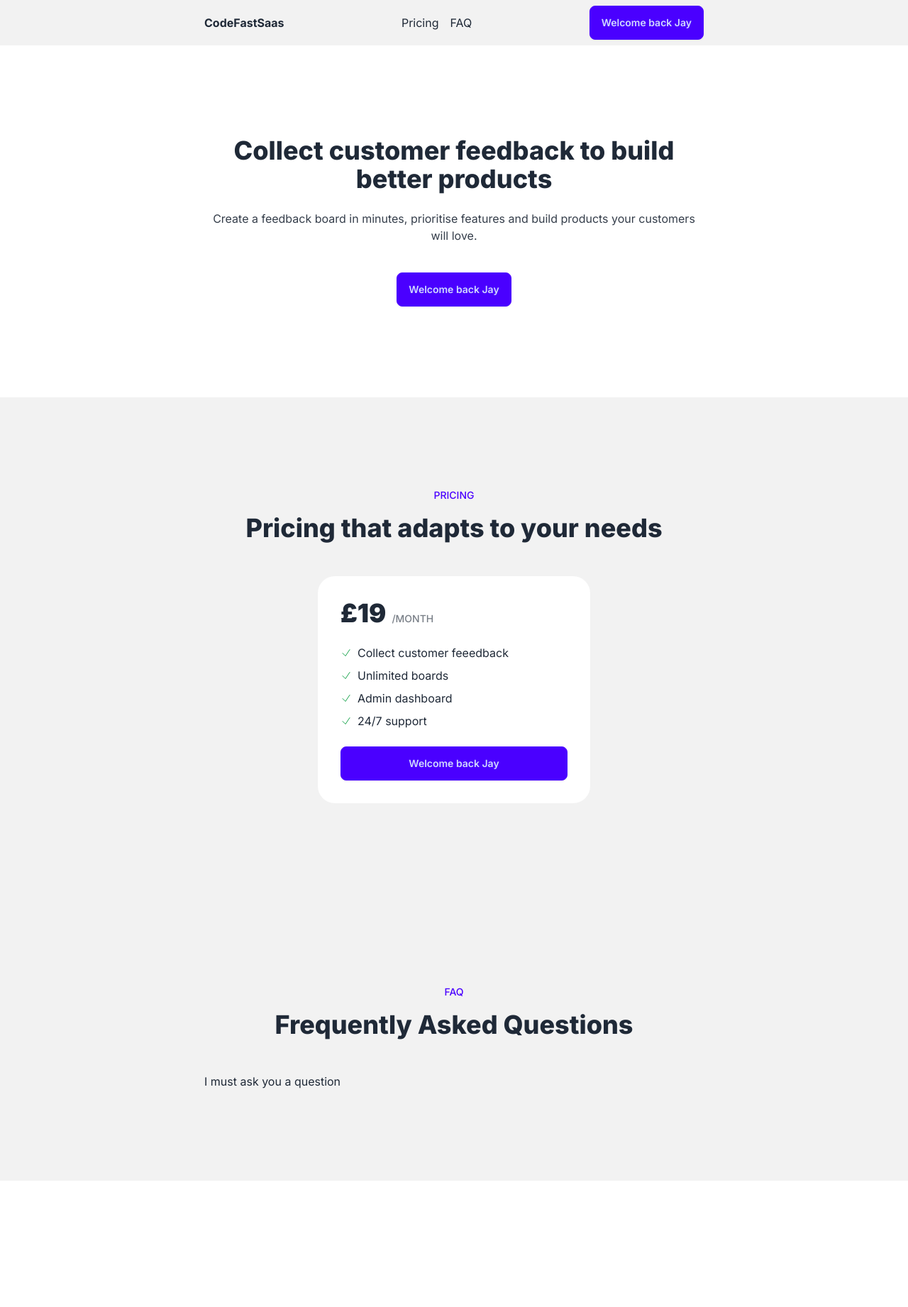
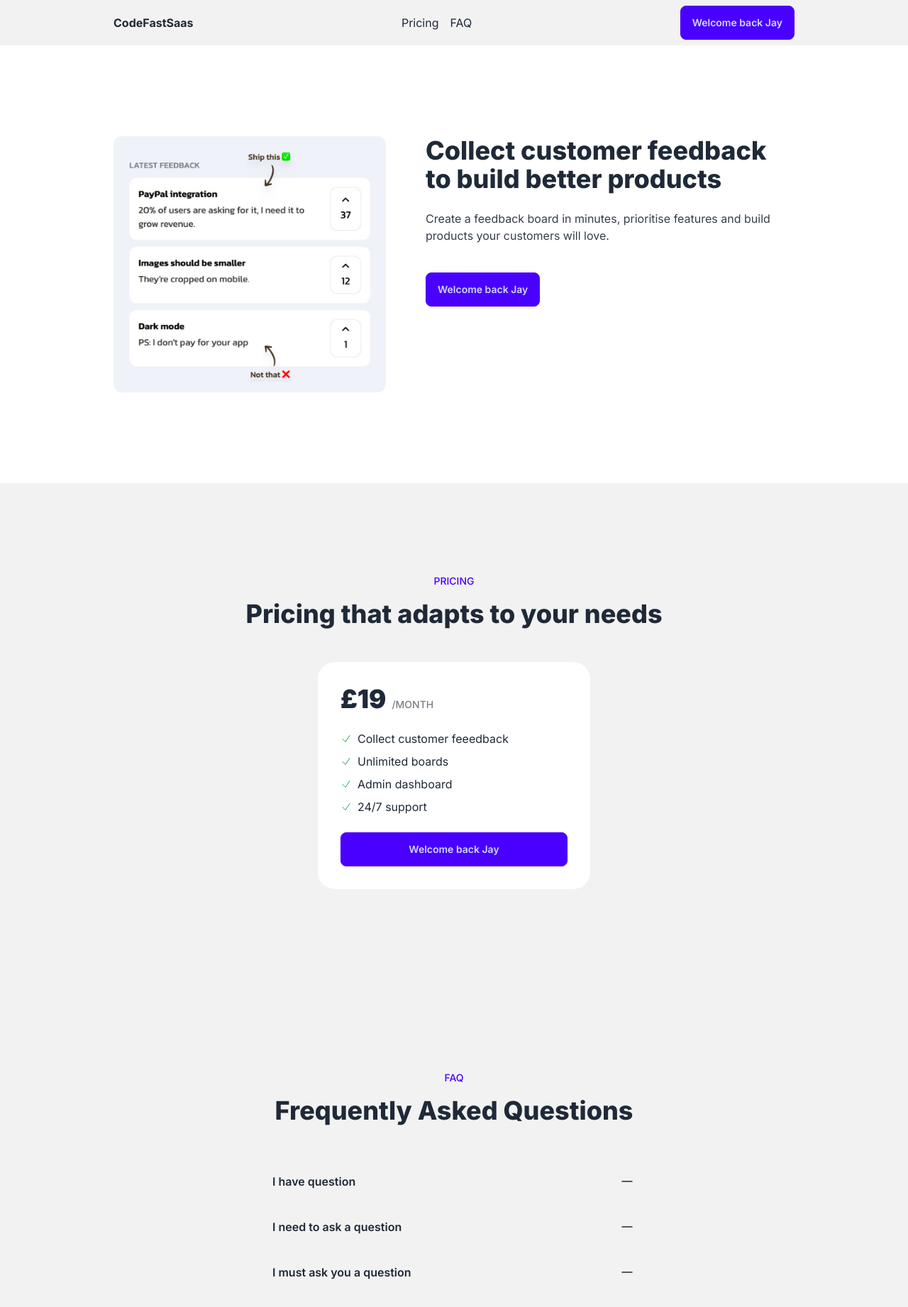
Before and after one commit to JaySConfig/codeFast, a Next.js app: page / in a window 1280 px wide. Shown: the top 1842 px of the page at 71% size. Before the commit the page ends 1664 px from the top, so only its background shows below. Built offline with nearby package versions, Linux system fonts and the light colour scheme.

Commit message:
added image to hero section

```diff
--- a/app/layout.js
+++ b/app/layout.js
@@ -10,7 +10,7 @@ export const metadata = {
 
 export default function RootLayout({ children }) {
   return (
-    <html lang="en" data-theme="light">
+    <html lang="en" data-theme="light" className="scroll-smooth">
       <body className={inter.className}>{children}</body>
     </html>
   );
--- a/app/page.js
+++ b/app/page.js
@@ -1,5 +1,7 @@
 import ButtonLogin from "@/components/ButtonLogin";
 import FAQListItem from "@/components/FAQListItem";
+import Image from "next/image";
+import productDemo from "@/app/productDemo.jpeg";
 
 
 export default function Home() {
@@ -12,11 +14,11 @@ export default function Home() {
 
     {/* header */}
     <section className="bg-base-200 ">
-      <div className="max-w-3xl mx-auto flex justify-between items-center px-8 py-2 ">
+      <div className="max-w-5xl mx-auto flex justify-between items-center px-8 py-2 ">
       <div className="font-bold">CodeFastSaas</div>
         <div className="space-x-4 max-md:hidden">
-        <a className="link link-hover">Pricing</a>
-        <a className="link link-hover">FAQ</a>
+        <a className="link link-hover" href="#pricing">Pricing</a>
+        <a className="link link-hover" href="#FAQ">FAQ</a>
         </div>
         <div>
           <ButtonLogin isLoggedIn={isLoggedIn} name ={name}/>
@@ -25,16 +27,21 @@ export default function Home() {
     </section>
 
     {/* hero */}
-      <section className="text-center py-32 px-8 max-w-3xl mx-auto">
-        <h1 className="text-4xl font-extrabold mb-6">Collect customer feedback to build better products</h1>
-        <div className="opacity-90 mb-10">
-          Create a feedback board in minutes, prioritise features and build products your customers will love.
+      <section className="text-center lg:text-left py-32 px-8 max-w-5xl mx-auto flex flex-col lg:flex-row gap-14 items-center lg:items-start">
+
+        <Image src={productDemo} alt="Product demo" className="w-96 rounded-xl saturate-200" />
+
+        <div>
+          <h1 className="text-4xl font-extrabold mb-6">Collect customer feedback to build better products</h1>
+          <div className="opacity-90 mb-10">
+            Create a feedback board in minutes, prioritise features and build products your customers will love.
+          </div>
+          <ButtonLogin isLoggedIn={isLoggedIn} name = {name} />
         </div>
-        <ButtonLogin isLoggedIn={isLoggedIn} name = {name} />
       </section>
 
       {/* pricing */}
-      <section className="bg-base-200">
+      <section className="bg-base-200" id="pricing">
       <div className="py-32 px-8 max-w-3xl mx-auto">
         <p className="text-sm uppercase font-medium text-center text-primary mb-4">Pricing</p>
         <h2 className="text-3xl lg:text-4xl font-extrabold mb-12 text-center ">
@@ -81,22 +88,20 @@ export default function Home() {
 
       {/* FAQ */}
 
-      <section className="bg-base-200">
+      <section className="bg-base-200" id="FAQ">
       <div className="py-32 px-8 max-w-3xl mx-auto">
           <p className="text-sm uppercase font-medium text-center text-primary mb-4">FAQ</p>
           <h2 className="text-3xl lg:text-4xl font-extrabold mb-12 text-center ">
             Frequently Asked Questions
           </h2>
-          <ul>
+          <ul className="max-w-lg mx-auto">
             {
               [
-                {question: "I have question", answer: "What is the answer",
-                question: "I need to ask a question", answer: "What is the answer",
-                question: "I must ask you a question", answer: "What is the answer"
-              }
+                {question: "I have question", answer: "What is the answer"},
+                {question: "I need to ask a question", answer: "What is the answer"},
+                {question: "I must ask you a question", answer: "What is the answer"}
+
               ].map((qa) => (
-
-
                 <FAQListItem key={qa.question} qa={qa}/>
               ))
             }
--- a/components/FAQListItem.js
+++ b/components/FAQListItem.js
@@ -10,11 +10,37 @@ const FAQListItem = ({qa}) => {
     return (
         <li key={qa.question}>
                   {/* Questions */}
-                  <button onClick={()=>{setIsOpen(!isOpen)}}>{qa.question}</button>
+                  <button className="py-5 font-semibold border-d w-full text-left flex items-center justify-between" onClick={()=>setIsOpen(!isOpen)}>
+
+                  <p>{qa.question}</p>
+
+                  {isOpen ? (
+                  <svg xmlns="http://www.w3.org/2000/svg"
+                  fill="none" viewBox="0 0 24 24"
+                  strokeWidth={1.5}
+                  stroke="currentColor"
+                  className="size-6">
+                  <path strokeLinecap="round"
+                   strokeLinejoin="round" d="M12 4.5v15m7.5-7.5h-15" />
+                   </svg>
+                  ) : <svg xmlns="http://www.w3.org/2000/svg" fill="none"
+                  viewBox="0 0 24 24"
+                  strokeWidth={1.5}
+                  stroke="currentColor"
+                  className="size-6">
+                  <path strokeLinecap="round"
+                  strokeLinejoin="round"
+                  d="M5 12h14" />
+                  </svg>
+                  }
+
+                  </button>
+
+
 
                   {/* Answer */}
                   {
-                    <div className={`${isOpen ? "block" : "hidden"}`}>{qa.answer}</div>
+                    <div className={`${isOpen ? "block" : "hidden"} mt-3 mb-6 opacity-90`}>{qa.answer}</div>
                   }
 
 
```
Also changed, not shown: app/productDemo.jpeg (added), 1 other file (tests, documents, lock files or other folders).
